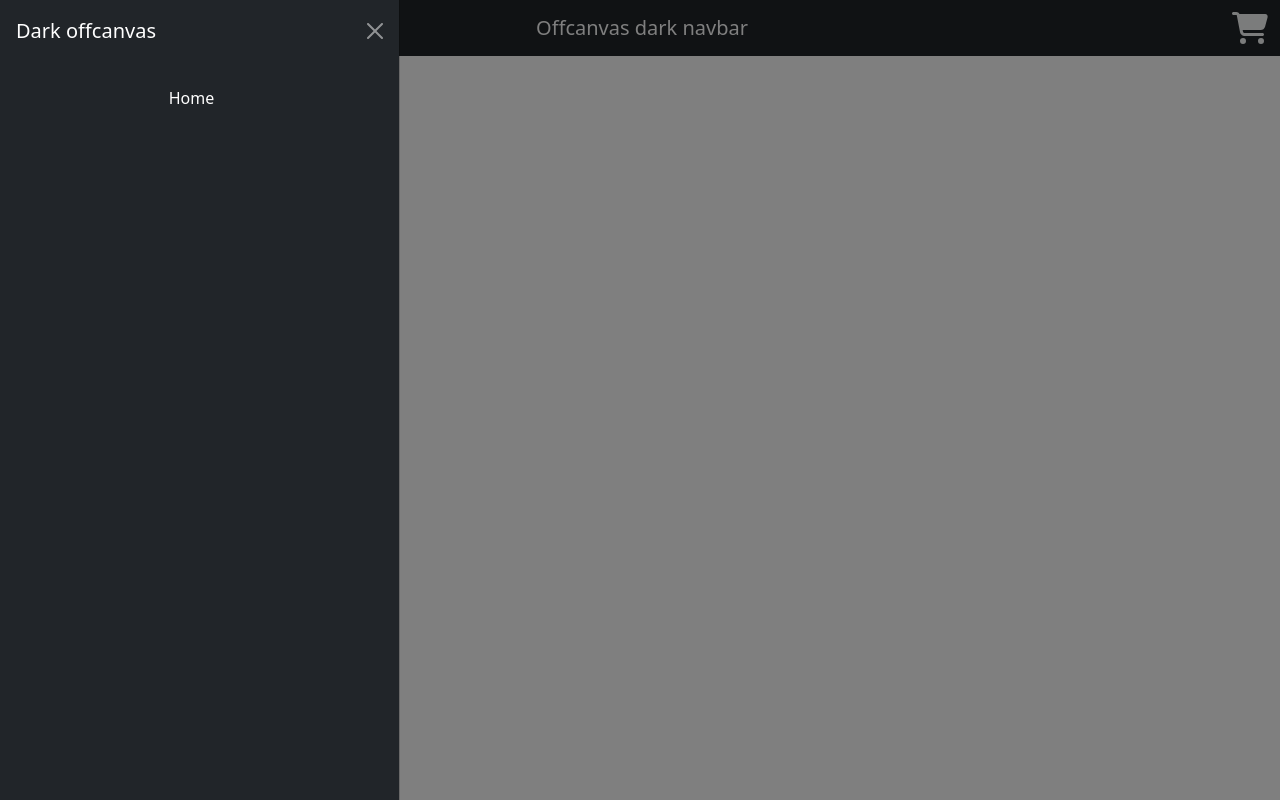
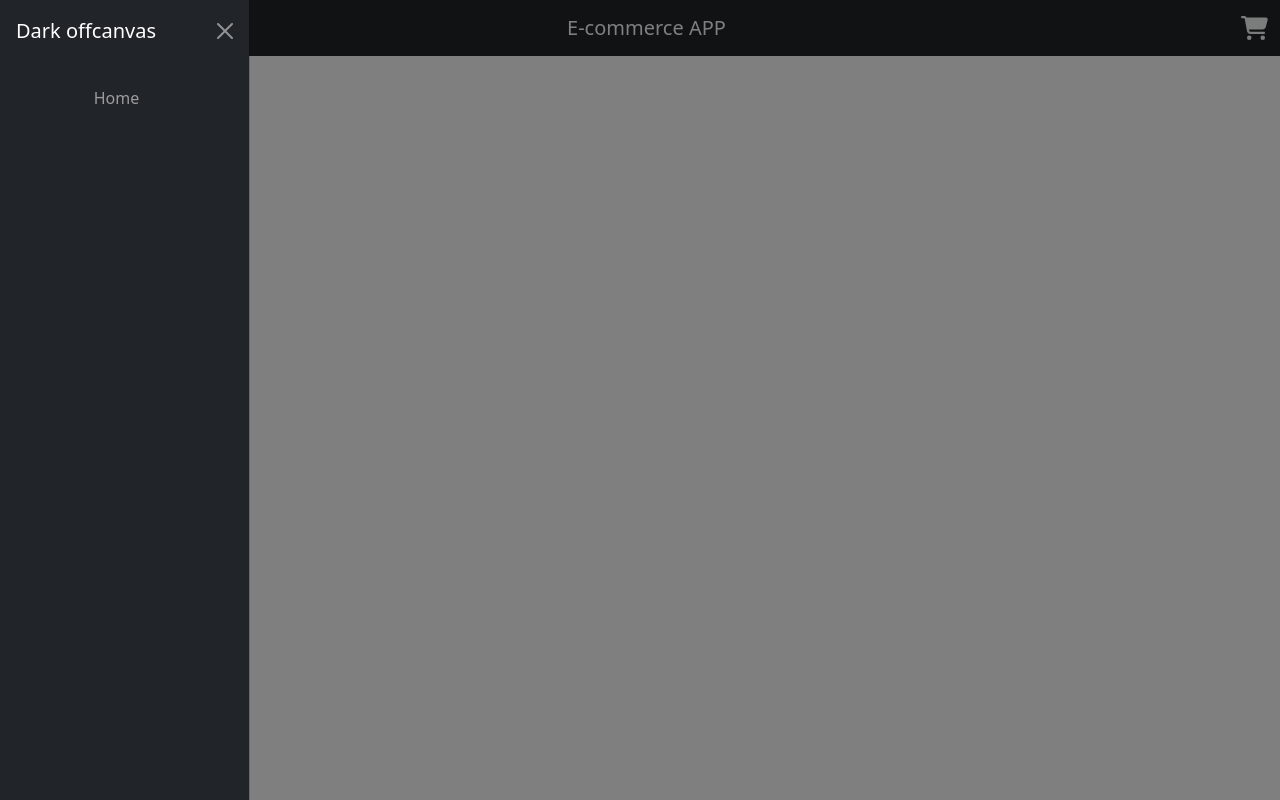
Before and after one commit to AymenBouazra/Restaurant-Frontend, a React (Create React App) app: page / in a window 1280 px wide. Both pictures are taken after a click on the button 40 px from the left and 28 px from the top of the page. Built offline with nearby package versions, Linux system fonts and the light colour scheme.

Commit message:
css update

```diff
--- a/src/App.css
+++ b/src/App.css
@@ -1,3 +1,16 @@
 .App {
   text-align: center;
 }
+
+.offcanvas, .offcanvas-lg, .offcanvas-md, .offcanvas-sm, .offcanvas-xl, .offcanvas-xxl {
+  --bs-offcanvas-zindex: 1045;
+  --bs-offcanvas-width: 250px!important;
+  --bs-offcanvas-height: 30vh;
+  --bs-offcanvas-padding-x: 1rem;
+  --bs-offcanvas-padding-y: 1rem;
+  --bs-offcanvas-color: ;
+  --bs-offcanvas-bg: #fff;
+  --bs-offcanvas-border-width: 1px;
+  --bs-offcanvas-border-color: var(--bs-border-color-translucent);
+  --bs-offcanvas-box-shadow: 0 0.125rem 0.25remrgba(0, 0, 0, 0.075);
+}
--- a/src/components/Navbar.js
+++ b/src/components/Navbar.js
@@ -11,9 +11,9 @@ const Navbar = () => {
           <button className="navbar-toggler" type="button" data-bs-toggle="offcanvas" data-bs-target="#offcanvasDarkNavbar" aria-controls="offcanvasDarkNavbar">
             <span className="navbar-toggler-icon"></span>
           </button>
-          <Link className="navbar-brand" to="/">Offcanvas dark navbar</Link>
-          <Link to='/' className='nav-link text-light'> <FontAwesomeIcon icon={faShoppingCart} size='2xl' /></Link>
-          <div className="offcanvas offcanvas-start text-bg-dark" tabindex="-1" id="offcanvasDarkNavbar" aria-labelledby="offcanvasDarkNavbarLabel">
+          <Link className="navbar-brand" to="/">E-commerce APP</Link>
+          <Link to='/' className='nav-link text-light'> <FontAwesomeIcon icon={faShoppingCart} size='xl' /></Link>
+          <div className="offcanvas offcanvas-start text-bg-dark" tabIndex="-1" id="offcanvasDarkNavbar" aria-labelledby="offcanvasDarkNavbarLabel">
             <div className="offcanvas-header">
               <h5 className="offcanvas-title" id="offcanvasDarkNavbarLabel">Dark offcanvas</h5>
               <button type="button" className="btn-close btn-close-white" data-bs-dismiss="offcanvas" aria-label="Close"></button>
@@ -21,7 +21,7 @@ const Navbar = () => {
             <div className="offcanvas-body">
               <ul className="navbar-nav justify-content-end flex-grow-1 pe-3">
                 <li className="nav-item">
-                  <Link className="nav-link active" aria-current="page" to="/">Home</Link>
+                  <Link className="nav-link" aria-current="page" to="/">Home</Link>
                 </li>
               </ul>
             </div>
```
Also changed, not shown: 1 other file (tests, documents, lock files or other folders).
